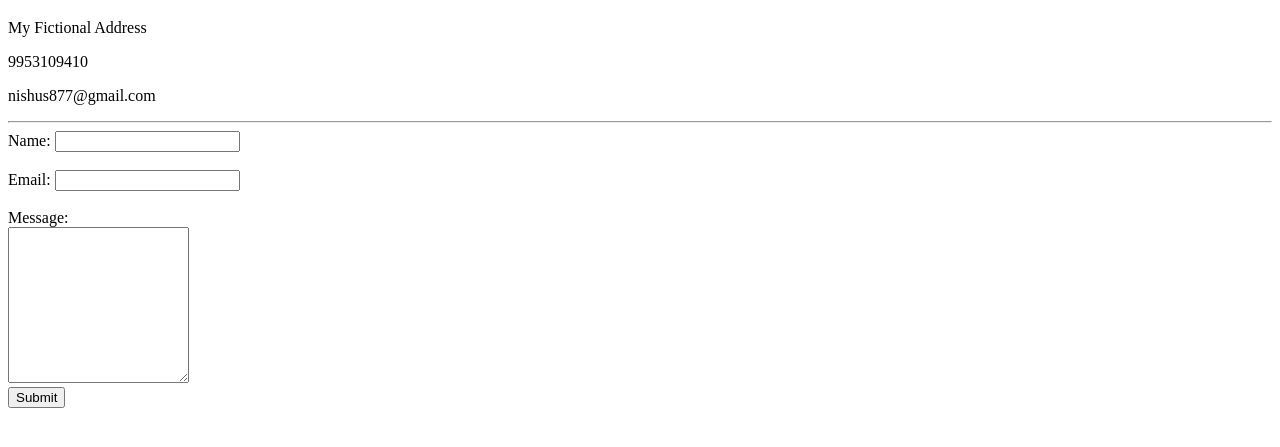
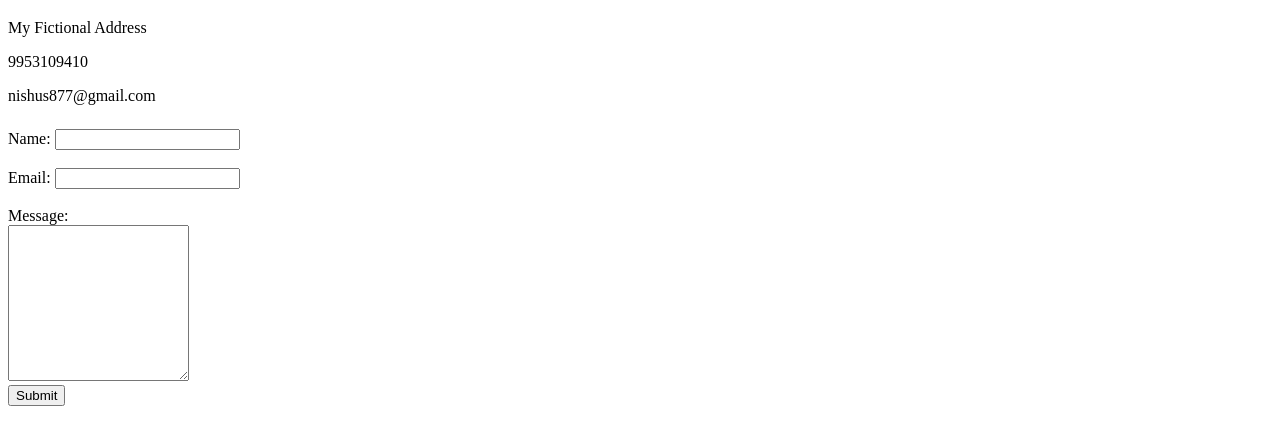
Before and after one commit to NishuSingh877/cv, a plain HTML site: page contact.html in a window 1280 px wide. Shown: the part 61-508 px from the top of the page. Drawn offline with Linux system fonts and the light colour scheme.

Commit message:
Update contact.html

```diff
--- a/contact.html
+++ b/contact.html
@@ -5,6 +5,12 @@
     <title></title>
   </head>
   <body>
+    <style>
+      hr{
+        border:none;
+      }
+    </style>
+
     <h1>My Contact Details</h1>
     <p>My Fictional Address</p>
     <p>9953109410</p>
```
